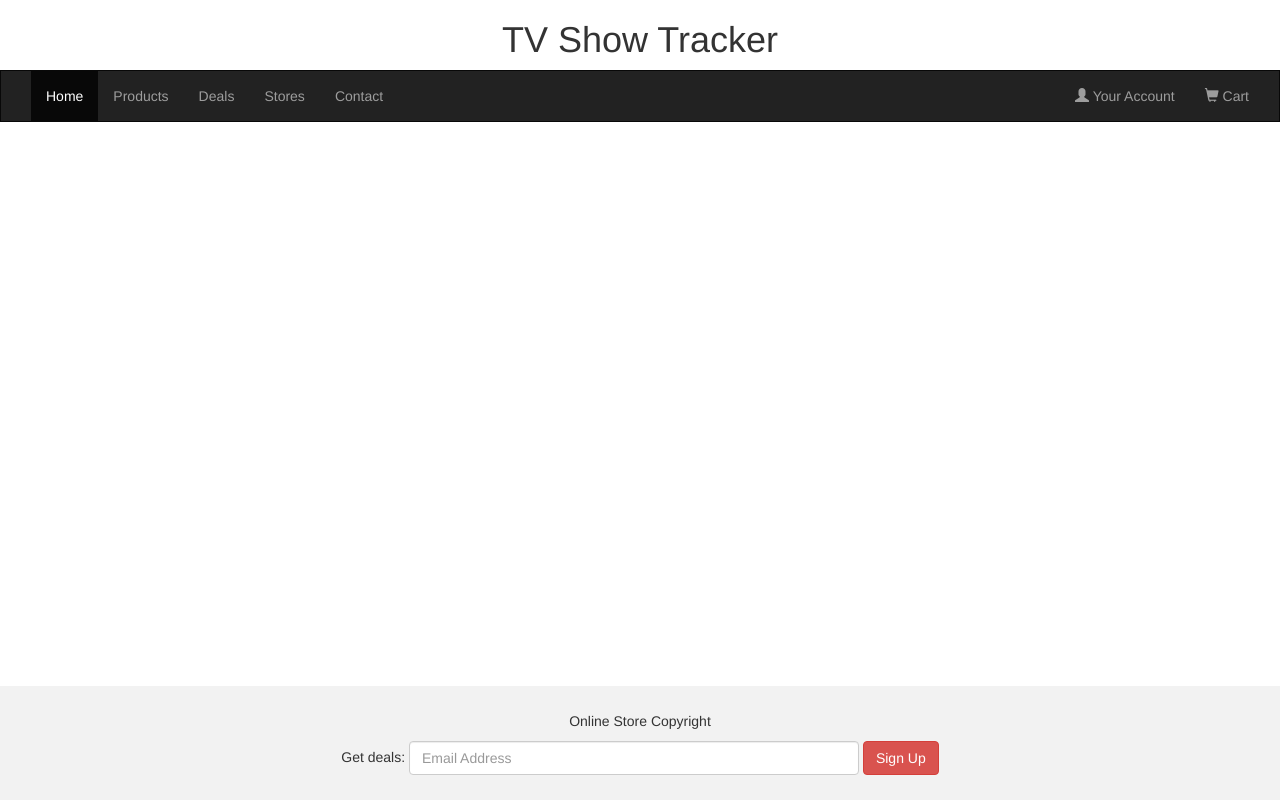
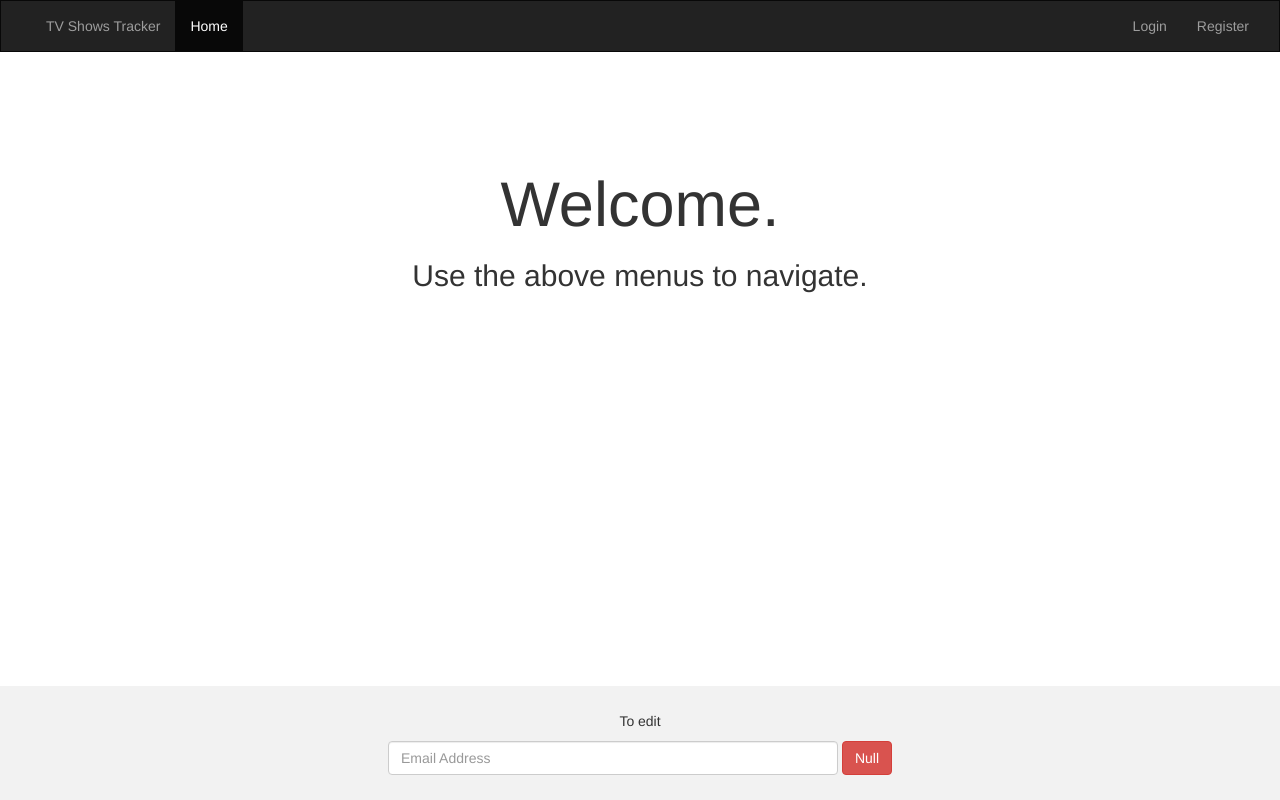
Before and after one commit to S4G4R/tv-tracker, a Python web app: template templates/index.html in a window 1280 px wide. Run offline with Jinja, Linux system fonts and the light colour scheme; the template is opened without the code that fills it, so the values that code supplies are empty; some libraries are stand-ins or nearby versions.

Commit message:
added more templates

```diff
--- a/templates/index.html
+++ b/templates/index.html
@@ -1,3 +1,12 @@
 {% extends 'layout.html' %}
 
-{% block title %} Home {% endblock %}
+{% block title %}
+Home
+{% endblock %}
+
+{% block body %}
+<div style="background:transparent !important " class="jumbotron">
+    <h1 style="text-align:center"class="display-2">Welcome.</h1>
+    <h2 style="text-align:center"class="display-2">Use the above menus to navigate.</h2>
+</div>
+{% endblock %}
--- a/templates/layout.html
+++ b/templates/layout.html
@@ -26,36 +26,38 @@
 </head>
 <body>
 
-<div>
-  <div class="container text-center">
-    <h1>TV Show Tracker</h1>
-  </div>
-</div>
-
     <nav class="navbar navbar-inverse">
         <div class="container-fluid">
             <div class="collapse navbar-collapse" id="myNavbar">
                 <ul class="nav navbar-nav">
-        <li class="active"><a href="#">Home</a></li>
-        <li><a href="#">Products</a></li>
-        <li><a href="#">Deals</a></li>
-        <li><a href="#">Stores</a></li>
-        <li><a href="#">Contact</a></li>
+                    <li><a>TV Shows Tracker</a></li>
+                    <li class="active"><a href="/">Home</a></li>
+                    {% if current_user.is_authenticated or current_user.is_active %}
+                    <li><a href="#">Search</a></li>
+                    <li><a href="#">Your TV-Shows</a></li>
+                    <li><a href="#">Your Movies</a></li>
+                    {% endif %}
                 </ul>
                 <ul class="nav navbar-nav navbar-right">
-        <li><a href="#"><span class="glyphicon glyphicon-user"></span> Your Account</a></li>
-        <li><a href="#"><span class="glyphicon glyphicon-shopping-cart"></span> Cart</a></li>
+                    {% if current_user.is_authenticated or current_user.is_active %}
+                        <li><a href="#">Your Account</a></li>
+                        <li><a href="#">Logout</a></li>
+                    {% else %}
+                        <li><a href="/login">Login</a></li>
+                        <li><a href="/register">Register</a></li>
+                    {% endif %}
                 </ul>
             </div>
         </div>
     </nav>
 
+    {% block body %} {% endblock %}
 
     <footer class="container-fluid text-center">
-  <p>Online Store Copyright</p>
-  <form class="form-inline">Get deals:
+        <p>To edit</p>
+        <form class="form-inline">
             <input type="email" class="form-control" size="50" placeholder="Email Address">
-    <button type="button" class="btn btn-danger">Sign Up</button>
+            <button type="button" class="btn btn-danger">Null</button>
         </form>
     </footer>
 
```
Also changed, not shown: templates/login.html (added, +32 -0 lines), templates/register.html (added, +36 -0 lines). Lines whose indentation alone changed are shown as unchanged.
